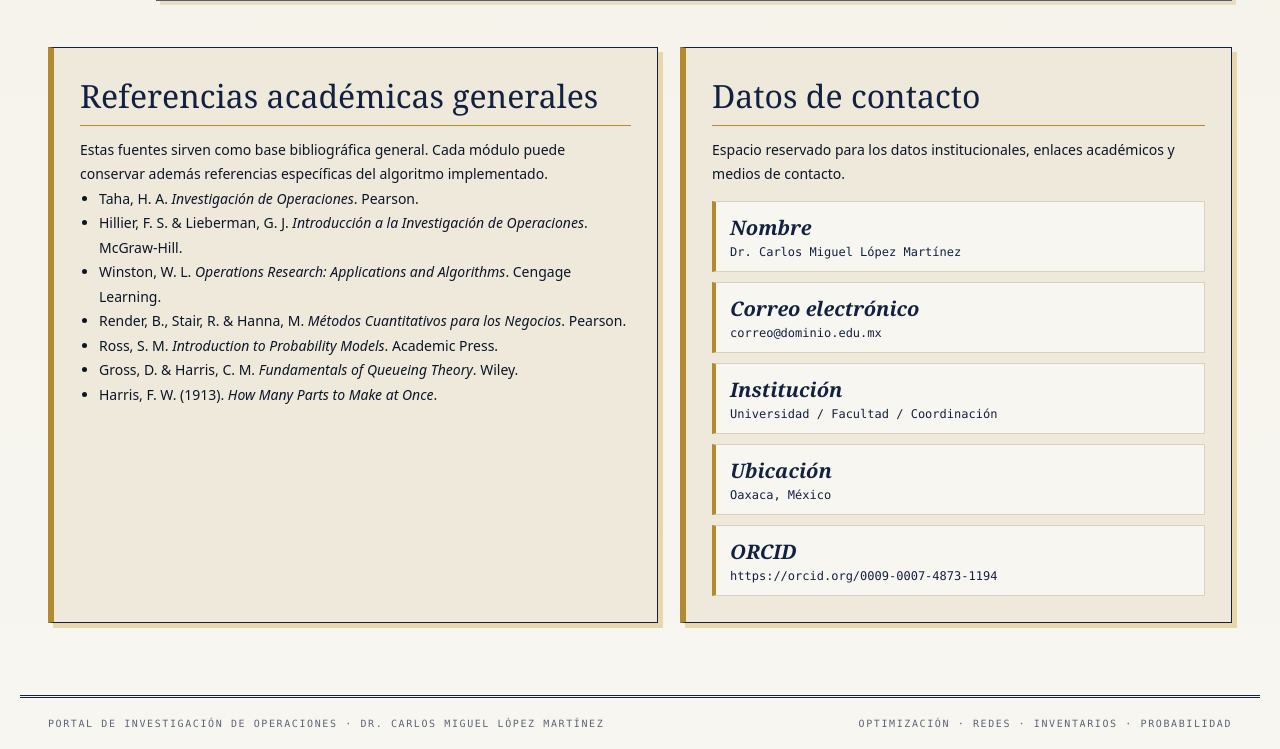
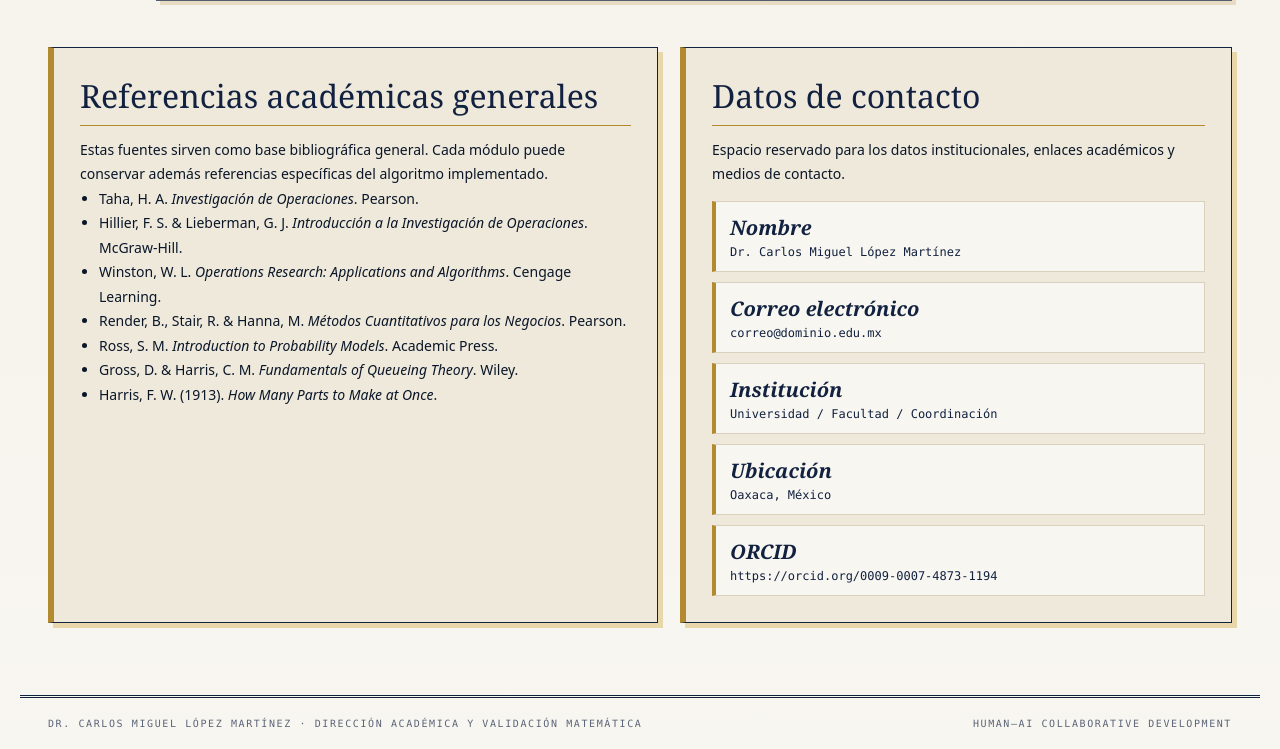
Before and after one commit to Ctechome/IO, a website: page Index.html in a window 1280 px wide. Shown: the part 3855-4604 px from the top of the page. Drawn offline with Linux system fonts and the light colour scheme; a web font is replaced by a local one.

Commit message:
Actualizar portal principal

```diff
--- a/Index.html
+++ b/Index.html
@@ -915,8 +915,8 @@ footer{
 </main>
 
 <footer>
-  <div>Portal de Investigación de Operaciones · Dr. Carlos Miguel López Martínez</div>
-  <div>Optimización · Redes · Inventarios · Probabilidad</div>
+  <div>Dr. Carlos Miguel López Martínez · Dirección académica y validación matemática</div>
+  <div>Human–AI collaborative development</div>
 </footer>
 </body>
 </html>
```
